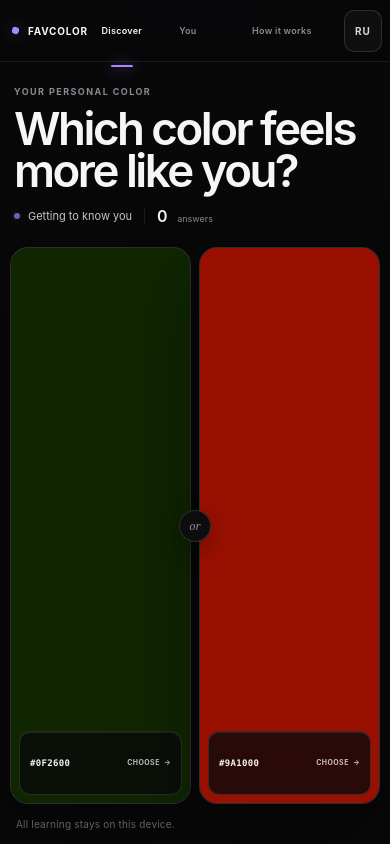
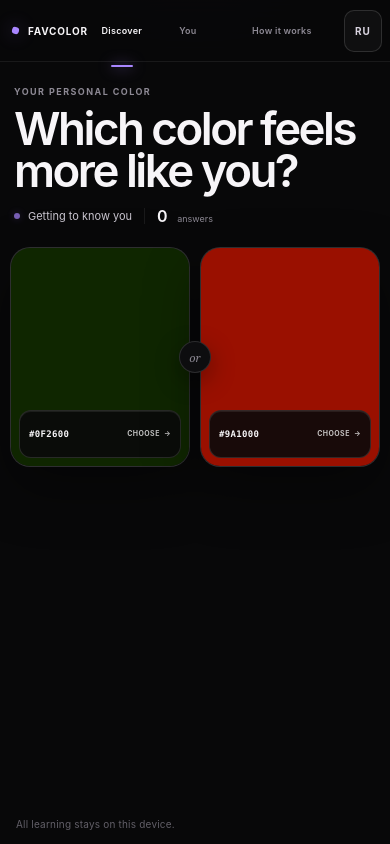
Before and after one commit to vansGAMee/favcolor, a React (Vite) app: page / in a window 390 px wide. Both pictures are taken after a click on the button "Skip". Built offline with nearby package versions, Linux system fonts and the light colour scheme.

Commit message:
perf(ui): refine mobile touch feedback

```diff
--- a/src/styles.css
+++ b/src/styles.css
@@ -20,6 +20,7 @@ html { min-width: 320px; background: #070708; }
 body { margin: 0; min-width: 320px; min-height: 100vh; background: #070708; }
 button, input { font: inherit; }
 button { color: inherit; }
+button, [role="button"] { touch-action: manipulation; -webkit-tap-highlight-color: transparent; }
 button:focus-visible { outline: 2px solid #c8b4ff; outline-offset: 4px; }
 h1, h2, p { margin-top: 0; }
 
@@ -101,28 +102,29 @@ nav button[aria-selected="true"]::after { content: ""; position: absolute; left:
 .choice-count { display: flex; align-items: baseline; gap: 10px; color: var(--muted); font-size: 10px; animation: count-pop 300ms cubic-bezier(.2,.9,.25,1) both; }
 .choice-count strong { color: var(--ink); font-size: 25px; line-height: 1; font-weight: 620; letter-spacing: -.03em; }
 .comparison { position: relative; display: grid; grid-template-columns: repeat(2, minmax(0, 1fr)); gap: clamp(14px, 2vw, 28px); min-height: 0; }
-.color-card { position: relative; padding: 0; min-width: 0; min-height: 430px; overflow: hidden; border: 1px solid rgba(255, 255, 255, .12); border-radius: 24px; background: var(--panel); cursor: pointer; text-align: left; isolation: isolate; box-shadow: 0 30px 80px rgba(0, 0, 0, .35), inset 0 1px rgba(255, 255, 255, .12); transition: transform 180ms cubic-bezier(.2, .8, .2, 1), opacity 140ms ease, border-color 180ms ease, box-shadow 180ms ease; animation: pair-arrive 420ms cubic-bezier(.2, .8, .2, 1) both; }
+.color-card { position: relative; padding: 0; min-width: 0; min-height: 430px; overflow: hidden; border: 1px solid rgba(255, 255, 255, .12); border-radius: 24px; background: var(--panel); cursor: pointer; text-align: left; isolation: isolate; contain: paint; user-select: none; -webkit-user-select: none; -webkit-touch-callout: none; box-shadow: 0 30px 80px rgba(0, 0, 0, .35), inset 0 1px rgba(255, 255, 255, .12); transition: transform 160ms cubic-bezier(.2, .8, .2, 1), opacity 120ms ease, border-color 160ms ease, box-shadow 160ms ease; animation: pair-arrive 340ms cubic-bezier(.2, .8, .2, 1) both; }
 .color-card:first-child { animation-name: pair-arrive-left; }
-.color-card:nth-child(2) { animation-name: pair-arrive-right; animation-delay: 45ms; }
-.color-card:hover { transform: translateY(-4px) scale(1.003); border-color: rgba(255, 255, 255, .24); box-shadow: 0 36px 90px rgba(0, 0, 0, .43), inset 0 1px rgba(255, 255, 255, .16); }
-.color-card:active { transform: scale(.985); }
-.color-card.is-chosen { box-shadow: 0 0 0 2px rgba(187, 161, 255, .72), 0 0 72px rgba(159, 112, 255, .24); animation: choice-confirm 320ms cubic-bezier(.2,.9,.2,1) both; }
-.color-card.is-chosen::after { content: ""; position: absolute; z-index: 3; inset: 50%; border: 2px solid rgba(255,255,255,.5); border-radius: 50%; pointer-events: none; animation: choice-ripple 420ms ease-out both; }
+.color-card:nth-child(2) { animation-name: pair-arrive-right; animation-delay: 36ms; }
+.color-card:active { transform: scale(.982); transition-duration: 80ms; }
+.color-card.is-chosen { border-color: rgba(211, 195, 255, .72); box-shadow: 0 0 0 2px rgba(187, 161, 255, .5), 0 16px 38px rgba(116, 79, 194, .18); animation: choice-confirm 190ms cubic-bezier(.2,.9,.2,1) both; }
 .color-card.is-dismissed { opacity: .36; filter: saturate(.72); }
 .color-card:first-child.is-dismissed { transform: translateX(-12px) scale(.985); }
 .color-card:nth-child(2).is-dismissed { transform: translateX(12px) scale(.985); }
 .color-card:disabled, .color-card[aria-disabled="true"] { cursor: wait; }
-.swatch { position: absolute; inset: 0; display: block; transition: transform 500ms cubic-bezier(.2, .8, .2, 1), filter 180ms ease; }
-.color-card:hover .swatch { transform: scale(1.012); }
+.swatch { position: absolute; inset: 0; display: block; transition: transform 260ms cubic-bezier(.2, .8, .2, 1), filter 140ms ease; }
 .color-card.is-dismissed .swatch { filter: saturate(.65) brightness(.75); }
 .color-meta { position: absolute; z-index: 2; left: 18px; right: 18px; bottom: 18px; min-height: 64px; display: grid; grid-template-columns: auto 1fr auto; gap: 14px; align-items: center; padding: 0 18px; border: 1px solid rgba(255, 255, 255, .12); border-radius: 15px; background: rgba(10, 10, 11, .8); color: #f7f6f8; backdrop-filter: blur(18px) saturate(1.1); box-shadow: inset 0 1px rgba(255, 255, 255, .08); }
 .option-index { color: rgba(255, 255, 255, .48); font-size: 10px; font-weight: 700; }
 .color-code { font-family: ui-monospace, SFMono-Regular, Consolas, monospace; font-size: 13px; font-weight: 650; letter-spacing: .035em; text-transform: uppercase; }
 .reveal-code { width: max-content; padding: 3px 0; border: 0; border-bottom: 1px dashed rgba(255,255,255,.42); background: transparent; color: rgba(255,255,255,.78); cursor: pointer; transition: color 150ms ease,border-color 150ms ease; }
-.reveal-code:hover { border-color: rgba(255,255,255,.8); color: #fff; }
 .choose-label { color: rgba(255, 255, 255, .74); font-size: 10px; font-weight: 650; text-transform: uppercase; letter-spacing: .1em; }
 .choose-label span { display: inline-block; margin-left: 6px; transition: transform 150ms ease; }
-.color-card:hover .choose-label span { transform: translateX(3px); }
+@media (hover: hover) and (pointer: fine) {
+  .color-card:hover { transform: translateY(-4px) scale(1.003); border-color: rgba(255, 255, 255, .24); box-shadow: 0 36px 90px rgba(0, 0, 0, .43), inset 0 1px rgba(255, 255, 255, .16); }
+  .color-card:hover .swatch { transform: scale(1.012); }
+  .color-card:hover .choose-label span { transform: translateX(3px); }
+  .reveal-code:hover { border-color: rgba(255,255,255,.8); color: #fff; }
+}
 .versus { position: absolute; z-index: 3; left: 50%; top: 50%; width: 36px; height: 36px; display: grid; place-items: center; border: 1px solid var(--line-strong); border-radius: 50%; background: #0d0d0f; color: var(--muted); font-family: ui-serif, Georgia, serif; font-size: 11px; font-style: italic; transform: translate(-50%, -50%); box-shadow: 0 8px 24px rgba(0, 0, 0, .35); }
 .choice-footer { display: flex; justify-content: space-between; padding-top: 18px; color: var(--muted-2); font-size: 10px; letter-spacing: .02em; }
 .notice-change { animation: notice-in 260ms ease both; }
@@ -253,8 +255,7 @@ nav button[aria-selected="true"]::after { content: ""; position: absolute; left:
 @keyframes trace-draw { from { stroke-dashoffset: 1; } to { stroke-dashoffset: 0; } }
 @keyframes underline-in { from { opacity: 0; transform: translateX(-50%) scaleX(.2); } to { opacity: 1; transform: translateX(-50%) scaleX(1); } }
 @keyframes count-pop { 0% { opacity: .4; transform: translateY(5px); } 65% { transform: translateY(-2px); } 100% { opacity: 1; transform: none; } }
-@keyframes choice-confirm { 0% { transform: scale(1); } 48% { transform: scale(.975); } 100% { transform: scale(.988); } }
-@keyframes choice-ripple { 0% { inset: 50%; opacity: .7; } 100% { inset: -12%; opacity: 0; } }
+@keyframes choice-confirm { 0% { transform: scale(1); } 52% { transform: scale(.978); } 100% { transform: scale(1); } }
 @keyframes notice-in { from { opacity: 0; transform: translateY(4px); } to { opacity: 1; transform: none; } }
 @keyframes estimate-breathe { 0%, 100% { opacity: .13; transform: scale(.96); } 50% { opacity: .2; transform: scale(1.04); } }
 @keyframes history-select { 0% { transform: scale(.9); } 70% { transform: scale(1.12); } 100% { transform: scale(1); } }
@@ -267,6 +268,14 @@ nav button[aria-selected="true"]::after { content: ""; position: absolute; left:
 .insights-grid { animation: section-rise 430ms cubic-bezier(.2,.8,.2,1) 150ms both; }
 .data-panel { animation: section-rise 430ms cubic-bezier(.2,.8,.2,1) 190ms both; }
 @keyframes section-rise { from { opacity: 0; transform: translateY(14px); } to { opacity: 1; transform: none; } }
+
+@media (hover: none), (pointer: coarse) {
+  .color-card { animation-duration: 230ms; transition-duration: 120ms, 100ms, 120ms, 120ms; }
+  .color-card:nth-child(2) { animation-delay: 22ms; }
+  .color-card.is-chosen { box-shadow: 0 0 0 2px rgba(187, 161, 255, .48), 0 10px 24px rgba(0, 0, 0, .24); }
+  .color-card.is-dismissed, .color-card.is-dismissed .swatch { filter: none; }
+  .color-meta { background: rgba(10, 10, 11, .9); backdrop-filter: none; }
+}
 
 @media (max-width: 1060px) {
   .profile-grid { grid-template-columns: 1fr; }
@@ -290,7 +299,7 @@ nav button[aria-selected="true"]::after { content: ""; position: absolute; left:
   nav button[aria-selected="true"]::after { bottom: -14px; }
   .header-tools { gap: 0; }
   .language-toggle { width: 38px; height: 42px; }
-  .discover { min-height: calc(100vh - 62px); grid-template-rows: auto minmax(350px, 1fr) auto; padding: 24px 10px 14px; }
+  .discover { min-height: calc(100vh - 62px); grid-template-rows: auto 1fr auto; padding: 24px 10px 14px; }
   .training-prompt { width: calc(100% - 20px); margin-top: 10px; padding: 12px 13px; align-items: flex-start; gap: 12px; }
   .training-prompt p { max-width: none; font-size: 8px; }
   .training-prompt-actions { flex-direction: column; gap: 5px; }
@@ -302,9 +311,9 @@ nav button[aria-selected="true"]::after { content: ""; position: absolute; left:
   .study-status .status-kicker { margin: 0 12px 0 0; }
   .choice-count { padding-left: 12px; border-left: 1px solid var(--line); font-size: 9px; }
   .choice-count strong { font-size: 16px; }
-  .comparison { grid-template-columns: repeat(2, minmax(0, 1fr)); gap: 8px; }
-  .color-card { min-height: min(58vh, 450px); border-radius: 18px; }
-  .color-meta { left: 8px; right: 8px; bottom: 8px; min-height: 64px; grid-template-columns: 1fr auto; gap: 6px; padding: 8px 10px; border-radius: 11px; }
+  .comparison { align-self: start; width: min(100%, 370px); height: auto; margin-inline: auto; grid-template-columns: repeat(2, minmax(0, 1fr)); align-items: start; gap: 10px; }
+  .color-card { width: 100%; height: auto; min-height: 0; aspect-ratio: .82; border-radius: 20px; box-shadow: 0 22px 55px rgba(0, 0, 0, .38), inset 0 1px rgba(255, 255, 255, .14); }
+  .color-meta { left: 8px; right: 8px; bottom: 8px; min-height: 48px; grid-template-columns: 1fr auto; gap: 6px; padding: 7px 9px; border-radius: 12px; }
   .option-index { display: none; }
   .color-code { font-size: 9px; }
   .choose-label { font-size: 7px; letter-spacing: .06em; }
```
